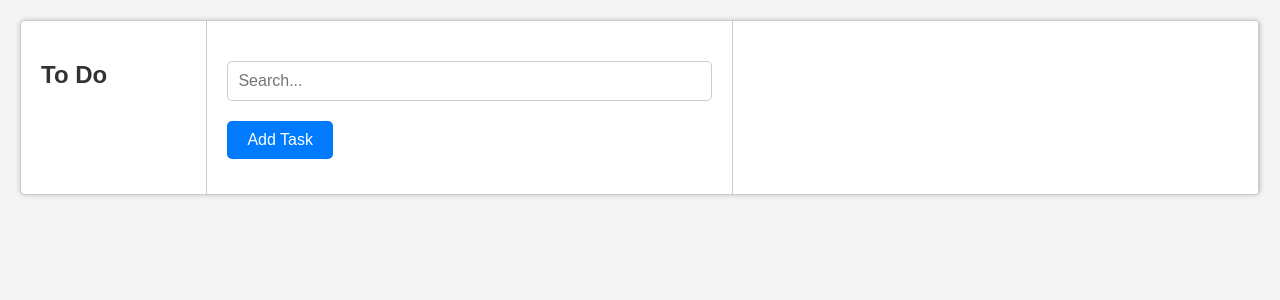
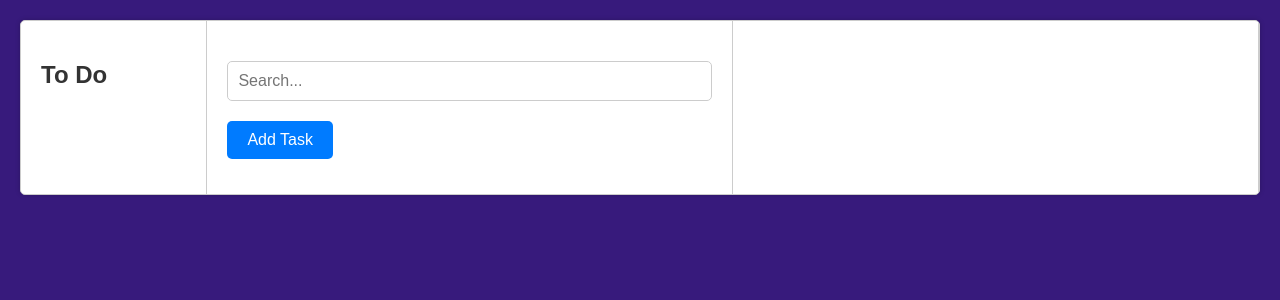
Before and after one commit to Tony-njiru/To-do-task, a React (Create React App) app: page / in a window 1280 px wide. Shown: the top 300 px of the page. Built offline with nearby package versions, Linux system fonts and the light colour scheme.

Commit message:
changed background color from white to purpe

```diff
--- a/src/components/Todo.css
+++ b/src/components/Todo.css
@@ -1,7 +1,7 @@
 /* General styles */
 body {
   font-family: Arial, sans-serif;
-  background-color: #f4f4f4;
+  background-color: #371a7c;
   margin: 0;
   padding: 0;
 }
```
